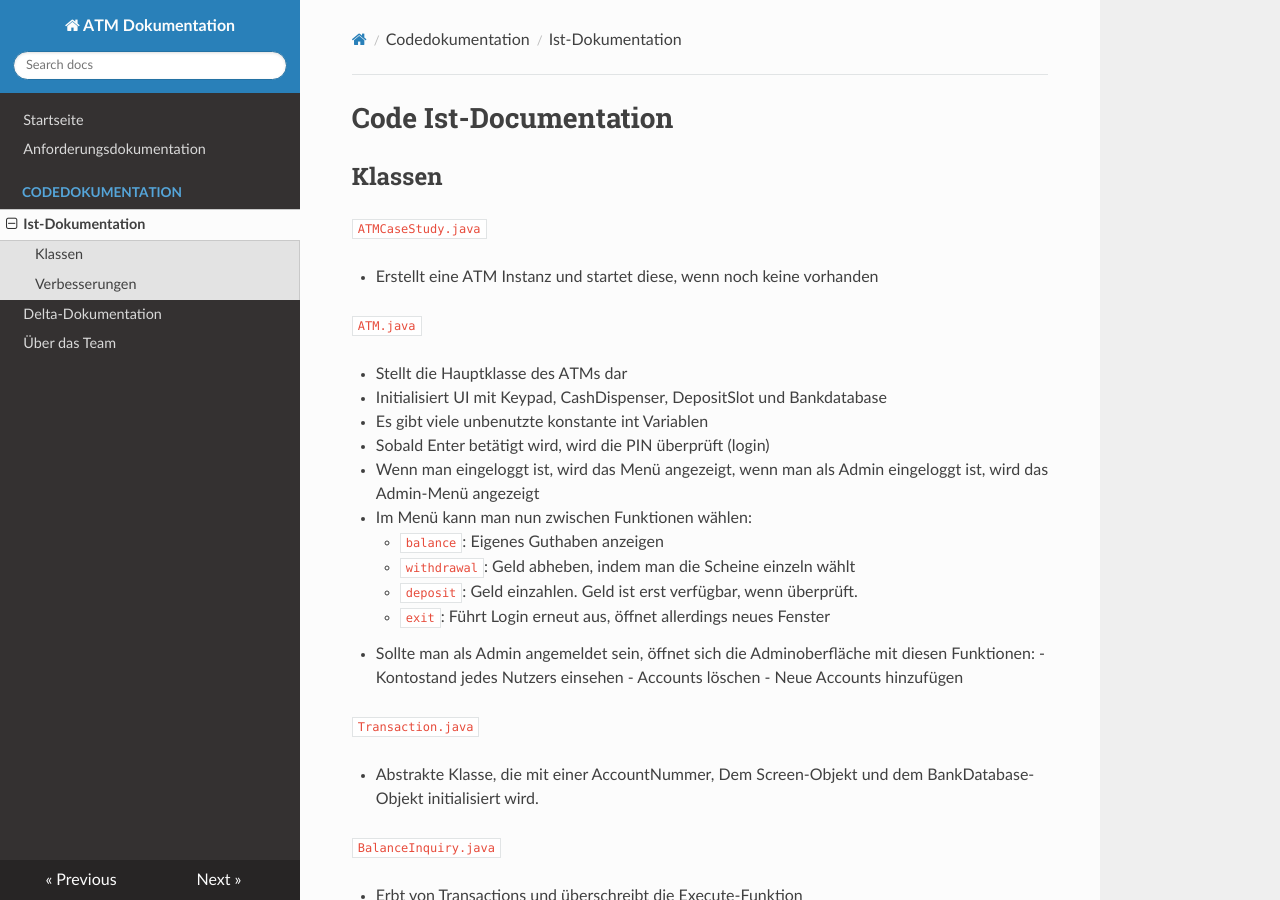
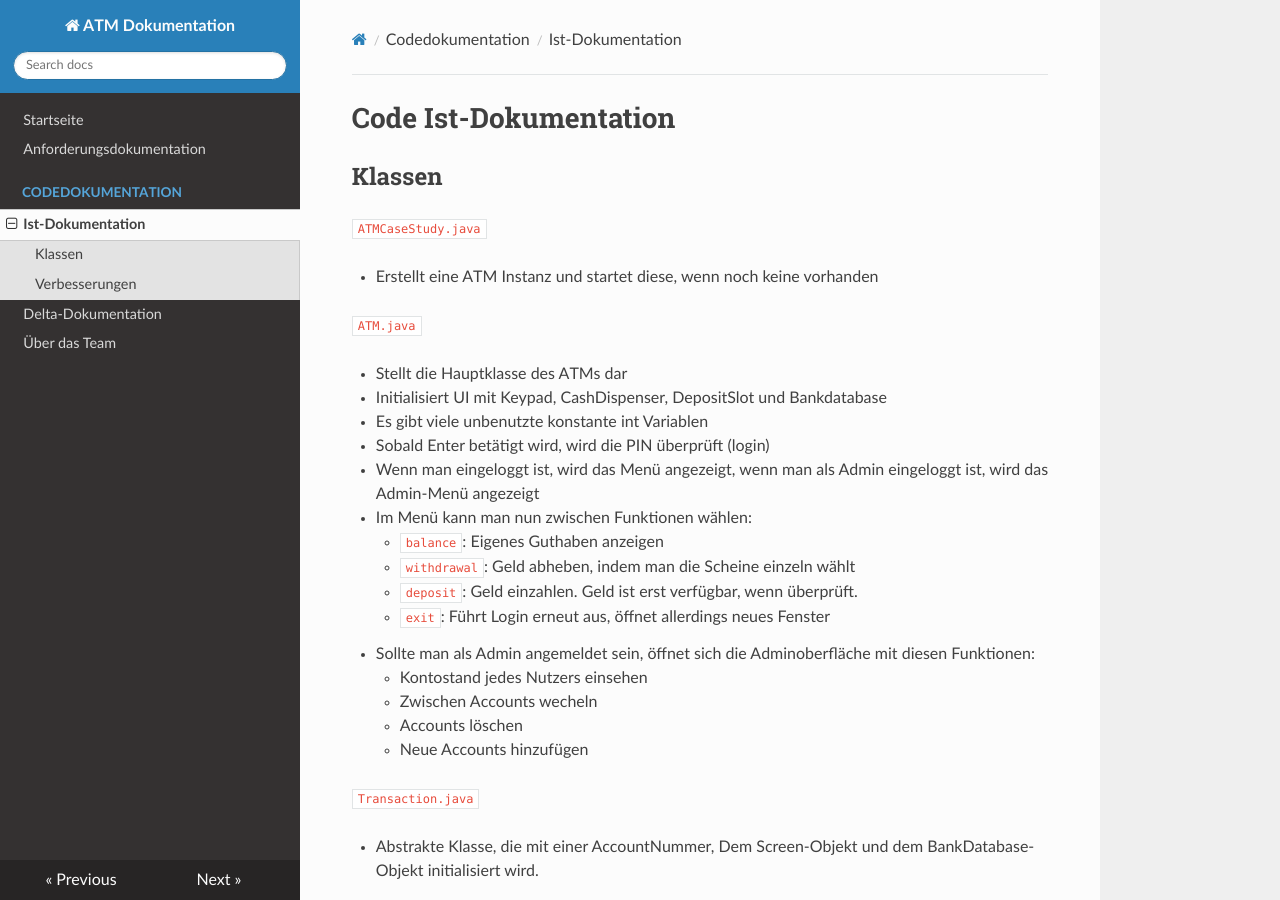
Before and after one commit to Halfpipe-SD/ATM, an MkDocs documentation site: the page built from docs/docs/codedocumentation/is-documentation.md, in a window 1280 px wide and 900 px high. Built offline with MkDocs 1.6.1, drawn with Linux system fonts in a browser that asks for light colours; nearby versions of some CDN libraries.

Commit message:
Fixed typo

```diff
--- a/docs/docs/codedocumentation/is-documentation.md
+++ b/docs/docs/codedocumentation/is-documentation.md
@@ -1,4 +1,4 @@
-# Code Ist-Documentation
+# Code Ist-Dokumentation
 
 ## Klassen
 
@@ -19,7 +19,11 @@
     - `withdrawal`: Geld abheben, indem man die Scheine einzeln wählt
     - `deposit`: Geld einzahlen. Geld ist erst verfügbar, wenn überprüft.
     - `exit`: Führt Login erneut aus, öffnet allerdings neues Fenster
-- Sollte man als Admin angemeldet sein, öffnet sich die Adminoberfläche mit diesen Funktionen: - Kontostand jedes Nutzers einsehen - Accounts löschen - Neue Accounts hinzufügen
+- Sollte man als Admin angemeldet sein, öffnet sich die Adminoberfläche mit diesen Funktionen:
+    - Kontostand jedes Nutzers einsehen
+    - Zwischen Accounts wecheln
+    - Accounts löschen
+    - Neue Accounts hinzufügen
 
 
 `Transaction.java`
```
